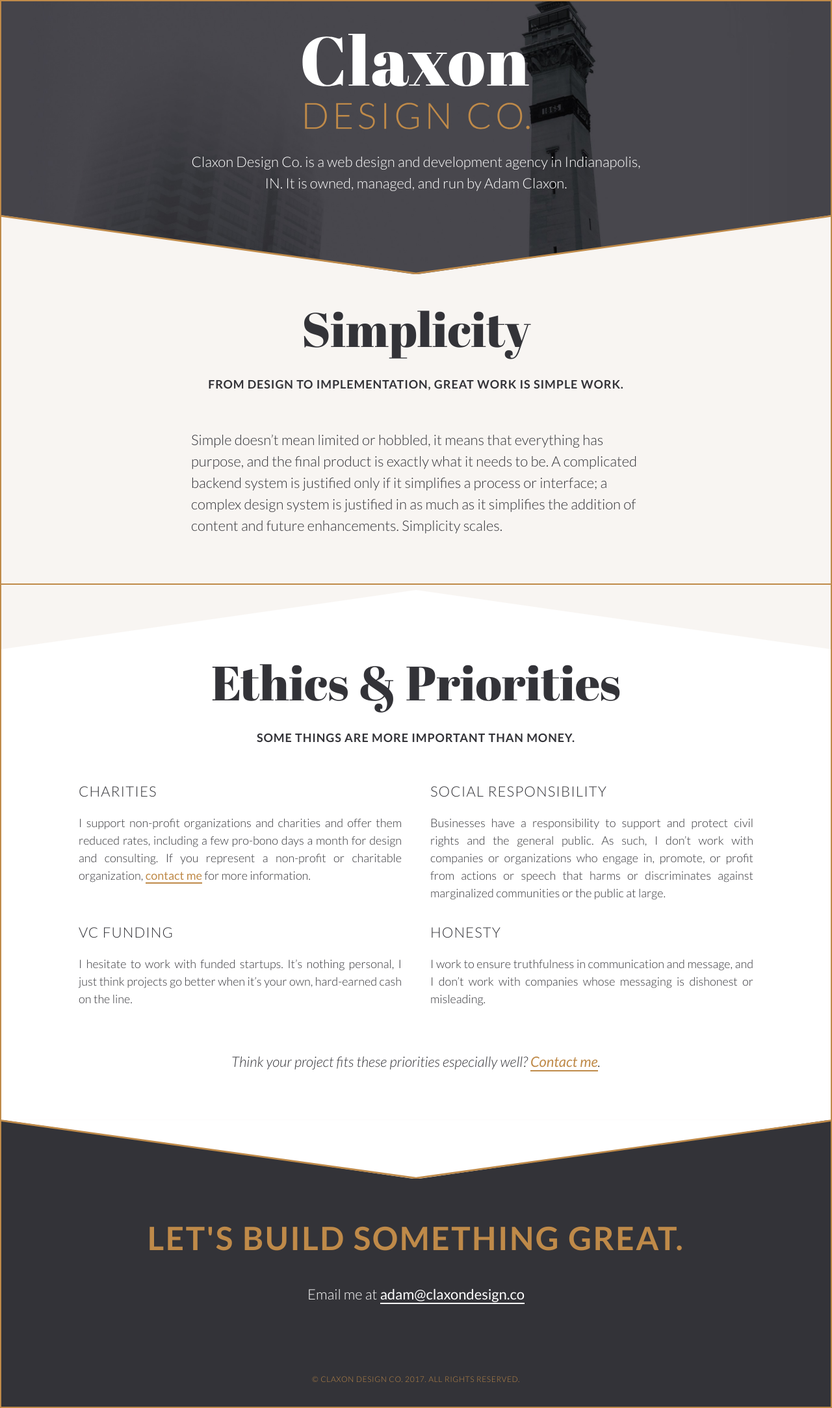
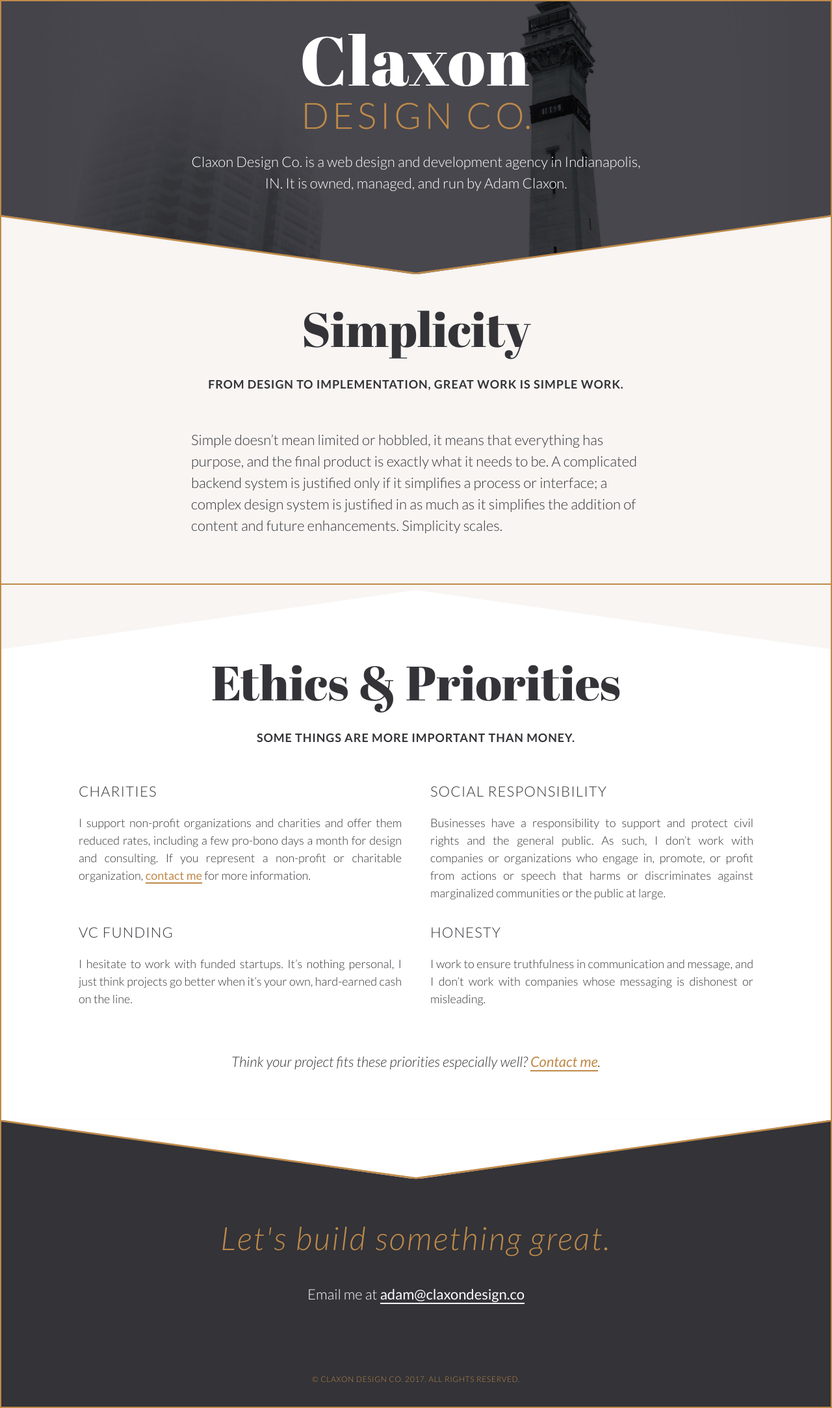
Before and after one commit to claxondesignco/claxondesignco.github.io, a Jekyll site: the page built from index.html, in a window 1280 px wide. Shown: the whole page at 65% size. Built offline with Jekyll 4.4.1, drawn with Linux system fonts in a browser that asks for light colours.

Commit message:
Better type weights

```diff
--- a/_sass/_base.sass
+++ b/_sass/_base.sass
@@ -65,7 +65,7 @@
   letter-spacing: 0.05em
 
   @include retina
-    font-weight: 400
+    font-weight: $font-weight-retina
 
 a
   color: $brand
--- a/_sass/_cta.sass
+++ b/_sass/_cta.sass
@@ -17,7 +17,7 @@
     height: ms(8)
     left: 0
     right: 0
-    bottom: 99.93%
+    bottom: 99.8%
     z-index: 0
     background: inherit
     -webkit-clip-path: polygon(50% 100%, 100% 0, 100% 100%, 0 100%, 0 0)
@@ -31,7 +31,7 @@
     height: ms(8)
     left: 0
     right: 0
-    bottom: 99.99%
+    bottom: 99.9%
     z-index: 1
     background: $brand
     -webkit-clip-path: polygon(50% 97%, 100% 0, 100% 3%, 50% 100%, 0 3%, 0 0)
@@ -42,6 +42,9 @@
     font-size: ms(3)
     margin-bottom: ms(-4)
     color: $brand
+    font-style: italic
+    text-transform: initial
+    font-weight: 300
 
     @include small
       font-size: ms(4)
--- a/_sass/_mixins.sass
+++ b/_sass/_mixins.sass
@@ -1,7 +1,7 @@
 $sans: "Lato", "Helvetica Neue", Helvetica, Arial, sans-serif
 $font-size:          ms(1)
 $font-weight:        300
-$font-weight-retina: 400
+$font-weight-retina: 300
 $line-height:        1.5
 
 $medium-column-max-width: ms(18)
--- a/_sass/_page-sections.sass
+++ b/_sass/_page-sections.sass
@@ -27,7 +27,7 @@
     margin: 0 auto ms(3)
 
     @include retina
-      font-weight: 400
+      font-weight: 600
 
   p
     display: block
```
